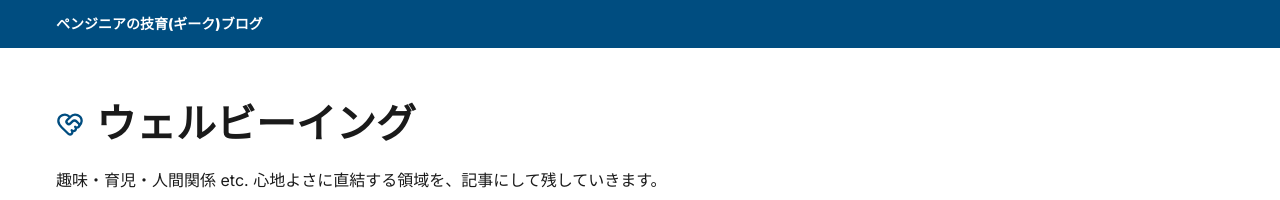
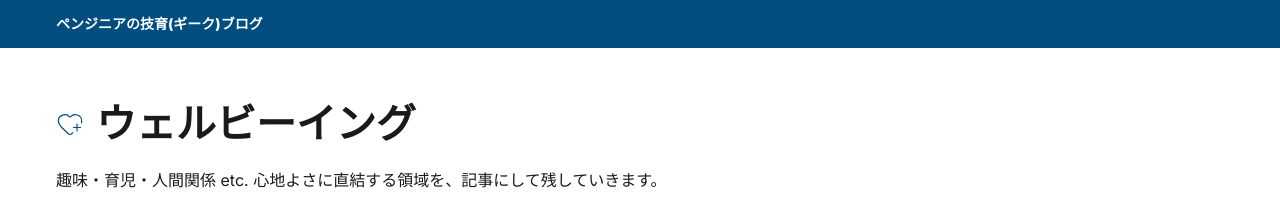
Before and after one commit to pengineer-geek/geek-blog, a Next.js app: page /categories/wellbeing in a window 1280 px wide. Shown: the top 200 px of the page. Built offline with nearby package versions, Linux system fonts and the light colour scheme.

Commit message:
ウェルビーイングアイコン差し替え

```diff
--- a/src/app/categories/wellbeing/page.tsx
+++ b/src/app/categories/wellbeing/page.tsx
@@ -1,12 +1,12 @@
 import AccordionWellbeing from "@/app/_components/accordion-wellbeing";
-import { IconHeartHandshake } from "@/app/_components/icons";
+import { IconWellbeing } from "@/app/_components/icons";
 
 export default function Page() {
   return (
     <main className="container py-10 md:py-14">
       <div className="mb-6 flex items-center gap-3">
         <span className="text-primary">
-          <IconHeartHandshake className="h-7 w-7" />
+          <IconWellbeing className="h-7 w-7" />
         </span>
         <h1 className="text-4xl font-extrabold text-text md:text-5xl">ウェルビーイング</h1>
       </div>
```
